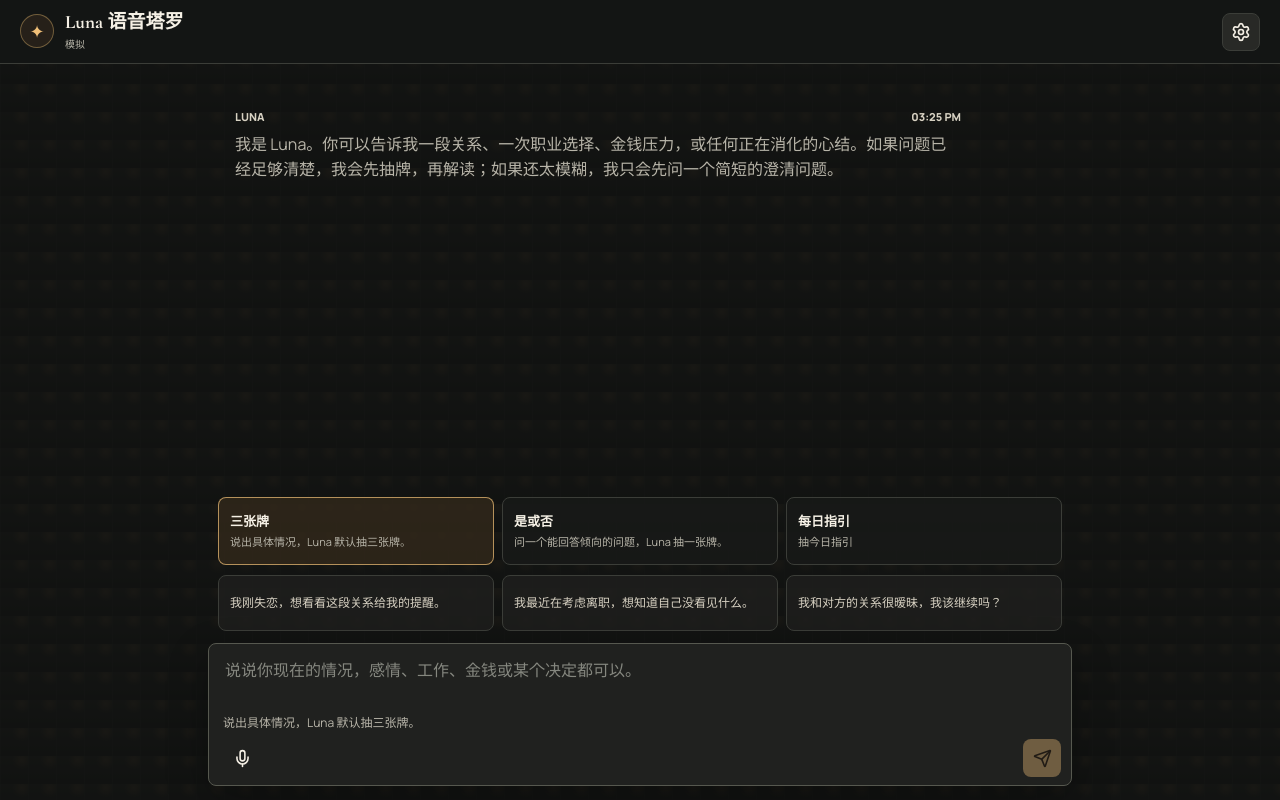
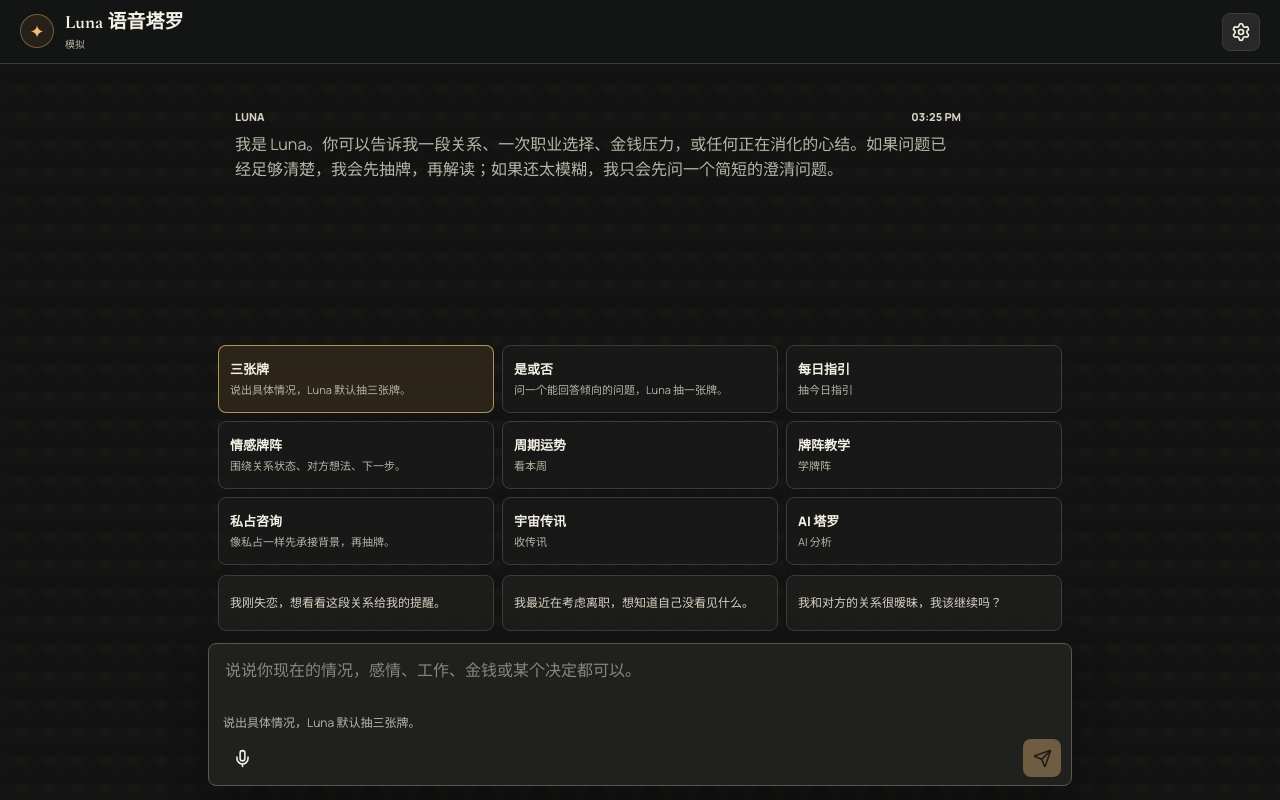
Before and after one commit to liuxianyi/tarot-voice-mvp, a Next.js app: page / in a window 1280 px wide. Built offline with nearby package versions, Linux system fonts and the light colour scheme.

Commit message:
Add expanded tarot reading modes

```diff
--- a/components/tarot-voice-app.tsx
+++ b/components/tarot-voice-app.tsx
@@ -28,11 +28,31 @@ const uiText = {
     classicMode: "三张牌",
     yesNoMode: "是或否",
     dailyMode: "每日指引",
+    relationshipMode: "情感牌阵",
+    forecastMode: "周期运势",
+    learningMode: "牌阵教学",
+    privateMode: "私占咨询",
+    messageMode: "宇宙传讯",
+    aiMode: "AI 塔罗",
     classicHint: "说出具体情况，Luna 默认抽三张牌。",
     yesNoHint: "问一个能回答倾向的问题，Luna 抽一张牌。",
     dailyHint: "不用输入问题，抽今天的一张指引。",
+    relationshipHint: "围绕关系状态、对方想法、下一步。",
+    forecastHint: "看本周、本月或某阶段的节奏。",
+    learningHint: "解释适合这个问题的牌阵和问法。",
+    privateHint: "像私占一样先承接背景，再抽牌。",
+    messageHint: "偏情绪陪伴和当下提醒。",
+    aiHint: "用更结构化的方式拆解问题。",
     dailyQuestion: "请为我抽一张今天的塔罗指引牌，看看我今天最需要留意什么，以及可以采取的一个行动。",
+    forecastQuestion: "请为我做一个本周塔罗运势，看看整体主题、需要留意的挑战，以及一个行动建议。",
+    learningQuestion: "请教我这个问题适合用什么塔罗牌阵，并给我一个简单可执行的问法。",
+    messageQuestion: "请给我一则当下的塔罗传讯，看看现在有什么正在靠近我，以及我需要如何安顿自己。",
+    aiQuestion: "请用 AI 塔罗的方式帮我结构化分析当前问题，先拆解关键变量，再抽牌给出反思建议。",
     dailyButton: "抽今日指引",
+    forecastButton: "看本周",
+    learningButton: "学牌阵",
+    messageButton: "收传讯",
+    aiButton: "AI 分析",
     eyebrow: "Luna 会先抽牌，再解读",
     title: "Luna 语音塔罗",
     spread: "牌阵",
@@ -104,11 +124,31 @@ const uiText = {
     classicMode: "Three cards",
     yesNoMode: "Yes or No",
     dailyMode: "Daily guide",
+    relationshipMode: "Relationship",
+    forecastMode: "Forecast",
+    learningMode: "Spread lesson",
+    privateMode: "Private reading",
+    messageMode: "Intuitive message",
+    aiMode: "AI tarot",
     classicHint: "Describe a specific situation. Luna draws three cards by default.",
     yesNoHint: "Ask one question with a clear leaning. Luna draws one card.",
     dailyHint: "No typing needed. Draw one card for today.",
+    relationshipHint: "Focus on the bond, their stance, and the next move.",
+    forecastHint: "Read the rhythm of this week, month, or phase.",
+    learningHint: "Learn which spread fits your question.",
+    privateHint: "Give context for a more consultative reading.",
+    messageHint: "A softer message for what is moving toward you.",
+    aiHint: "Structure the situation before drawing cards.",
     dailyQuestion: "Please draw one tarot card as my guidance for today. Show what I most need to notice today and one action I can take.",
+    forecastQuestion: "Please give me a tarot forecast for this week: the overall theme, the challenge to watch, and one action I can take.",
+    learningQuestion: "Teach me which tarot spread fits this question and give me a simple, practical wording I can use.",
+    messageQuestion: "Please give me an intuitive tarot message for this moment: what may be moving toward me and how I can steady myself.",
+    aiQuestion: "Use an AI tarot style to structure my current issue first, then draw cards and give reflective advice.",
     dailyButton: "Draw today",
+    forecastButton: "This week",
+    learningButton: "Teach me",
+    messageButton: "Receive",
+    aiButton: "Analyze",
     eyebrow: "Luna reads after the cards are drawn",
     title: "Luna Voice Tarot",
     spread: "Spread",
@@ -191,7 +231,52 @@ function createMessage(role: "user" | "assistant", content: string, source?: Mes
 }
 
 function spreadForMode(mode: ReadingMode, fallback: SpreadType): SpreadType {
-  return mode === "classic" ? fallback : "single-card";
+  if (mode === "yes-no" || mode === "daily" || mode === "message" || mode === "learning") {
+    return "single-card";
+  }
+
+  return mode === "classic" ? fallback : "three-card";
+}
+
+function defaultPromptForMode(mode: ReadingMode, text: Record<string, string | string[]>) {
+  if (mode === "daily") return text.dailyQuestion as string;
+  if (mode === "forecast") return text.forecastQuestion as string;
+  if (mode === "learning") return text.learningQuestion as string;
+  if (mode === "message") return text.messageQuestion as string;
+  if (mode === "ai") return text.aiQuestion as string;
+  return "";
+}
+
+function instructionForMode(mode: ReadingMode, language: LanguageStyle) {
+  const zh = {
+    classic: "模式：经典三张牌。围绕用户的具体处境抽牌，优先使用过去、现在、近期走向的结构。",
+    "yes-no": "模式：是或否。用户需要一个倾向性回答。抽单张牌，给出偏是、偏否或暂不清晰的反思性倾向，不要做确定预言。",
+    daily: "模式：每日指引。抽单张牌，聚焦今天最需要留意的主题和一个可执行行动。",
+    relationship: "模式：情感牌阵。抽三张牌，聚焦关系现状、对方或互动中的隐藏信号、用户下一步建议。",
+    forecast: "模式：周期运势。抽三张牌，聚焦整体主题、挑战、行动建议。避免绝对预测。",
+    learning: "模式：牌阵教学。优先教学，不要神秘化。可抽单张牌作为示例，并说明适合的牌阵、提问方式和使用边界。",
+    private: "模式：私占咨询。像一对一咨询一样承接背景。如果信息足够具体，抽三张牌并给出细致但简洁的解读；如果太空泛，只问一个澄清问题。",
+    message: "模式：宇宙传讯。抽单张牌，语气更安抚，聚焦当下情绪、正在靠近的主题和自我安顿。不要宣称超自然确定性。",
+    ai: "模式：AI 塔罗。先结构化拆解用户问题的关键变量，再抽三张牌做反思性建议。保持温暖，不要显得机械。"
+  } satisfies Record<ReadingMode, string>;
+  const en = {
+    classic: "Mode: classic three-card reading. Use the user's specific situation and prefer a past, present, near-future structure.",
+    "yes-no": "Mode: yes-or-no. The user wants a leaning. Draw one card and answer as leaning yes, leaning no, or not clear yet. Do not claim certainty.",
+    daily: "Mode: daily guidance. Draw one card for what to notice today and one practical action.",
+    relationship: "Mode: relationship spread. Draw three cards for the current bond, hidden signal in the interaction, and the user's next step.",
+    forecast: "Mode: period forecast. Draw three cards for overall theme, challenge, and action. Avoid absolute prediction.",
+    learning: "Mode: spread lesson. Prioritize teaching. You may draw one example card and explain the fitting spread, wording, and boundaries.",
+    private: "Mode: private consultation. Hold the user's context like a one-on-one reading. Draw three cards if specific enough, otherwise ask one clarifier.",
+    message: "Mode: intuitive message. Draw one card with a soothing tone, focused on the present emotional theme and self-grounding. Do not claim supernatural certainty.",
+    ai: "Mode: AI tarot. First structure the key variables in the user's issue, then draw three cards for reflective advice. Stay warm, not mechanical."
+  } satisfies Record<ReadingMode, string>;
+
+  return language === "zh" ? zh[mode] : en[mode];
+}
+
+function requestTextForMode(userText: string, mode: ReadingMode, language: LanguageStyle) {
+  const label = language === "zh" ? "用户问题" : "User question";
+  return `${instructionForMode(mode, language)}\n\n${label}: ${userText}`;
 }
 
 function formatTime(iso: string) {
@@ -490,8 +575,19 @@ export function TarotVoiceApp() {
   const listRef = useRef<HTMLDivElement | null>(null);
   const t = uiText[language];
   const quickPrompts = t.quickPrompts as string[];
-  const selectedModeHint =
-    readingMode === "yes-no" ? (t.yesNoHint as string) : readingMode === "daily" ? (t.dailyHint as string) : (t.classicHint as string);
+  const readingModes = [
+    { mode: "classic", label: t.classicMode, hint: t.classicHint },
+    { mode: "yes-no", label: t.yesNoMode, hint: t.yesNoHint },
+    { mode: "daily", label: t.dailyMode, hint: t.dailyButton },
+    { mode: "relationship", label: t.relationshipMode, hint: t.relationshipHint },
+    { mode: "forecast", label: t.forecastMode, hint: t.forecastButton },
+    { mode: "learning", label: t.learningMode, hint: t.learningButton },
+    { mode: "private", label: t.privateMode, hint: t.privateHint },
+    { mode: "message", label: t.messageMode, hint: t.messageButton },
+    { mode: "ai", label: t.aiMode, hint: t.aiButton }
+  ] satisfies Array<{ mode: ReadingMode; label: string | string[]; hint: string | string[] }>;
+  const selectedMode = readingModes.find((item) => item.mode === readingMode) || readingModes[0];
+  const selectedModeHint = selectedMode.hint as string;
 
   useEffect(() => {
     messagesRef.current = messages;
@@ -648,7 +744,7 @@ export function TarotVoiceApp() {
         },
         body: JSON.stringify({
           history: messagesRef.current,
-          userMessage: text,
+          userMessage: requestTextForMode(text, requestedMode, language),
           spreadType: spreadForMode(requestedMode, spreadType),
           tone,
           language,
@@ -752,12 +848,7 @@ export function TarotVoiceApp() {
 
   function changeReadingMode(nextMode: ReadingMode) {
     setReadingMode(nextMode);
-
-    if (nextMode === "classic") {
-      setSpreadType("three-card");
-    } else {
-      setSpreadType("single-card");
-    }
+    setSpreadType(spreadForMode(nextMode, "three-card"));
   }
 
   return (
@@ -807,37 +898,31 @@ export function TarotVoiceApp() {
         </div>
 
         <div className="reading-modes" aria-label={t.readingModesLabel as string}>
+          {readingModes.map((item) => {
+            const defaultPrompt = defaultPromptForMode(item.mode, t);
+            const canAutoSubmit = Boolean(defaultPrompt);
+
+            return (
               <button
-            className={readingMode === "classic" ? "reading-mode active" : "reading-mode"}
-            onClick={() => changeReadingMode("classic")}
-            type="button"
-          >
-            <strong>{t.classicMode}</strong>
-            <span>{t.classicHint}</span>
-          </button>
-          <button
-            className={readingMode === "yes-no" ? "reading-mode active" : "reading-mode"}
-            onClick={() => changeReadingMode("yes-no")}
-            type="button"
-          >
-            <strong>{t.yesNoMode}</strong>
-            <span>{t.yesNoHint}</span>
-          </button>
-          <button
-            className={readingMode === "daily" ? "reading-mode active" : "reading-mode"}
+                className={readingMode === item.mode ? "reading-mode active" : "reading-mode"}
                 disabled={isThinking}
+                key={item.mode}
                 onClick={() => {
-              changeReadingMode("daily");
-              void submitTurn(t.dailyQuestion as string, "text", "daily");
+                  changeReadingMode(item.mode);
+                  if (canAutoSubmit) {
+                    void submitTurn(defaultPrompt, "text", item.mode);
+                  }
                 }}
                 type="button"
               >
-            <strong>{t.dailyMode}</strong>
-            <span>{t.dailyButton}</span>
+                <strong>{item.label}</strong>
+                <span>{item.hint}</span>
               </button>
+            );
+          })}
         </div>
 
-        {messages.length <= 1 && readingMode !== "daily" ? (
+        {messages.length <= 1 && !defaultPromptForMode(readingMode, t) ? (
           <div className="starter-prompts" aria-label={t.quickPromptsLabel as string}>
             {quickPrompts.slice(0, 3).map((prompt) => (
               <button key={prompt} onClick={() => setDraft(prompt)} type="button">{prompt}</button>
@@ -861,7 +946,7 @@ export function TarotVoiceApp() {
                 }
               }
             }}
-            placeholder={readingMode === "daily" ? (t.dailyQuestion as string) : (t.questionPlaceholder as string)}
+            placeholder={defaultPromptForMode(readingMode, t) || (t.questionPlaceholder as string)}
             rows={2}
             value={draft}
           />
@@ -880,9 +965,9 @@ export function TarotVoiceApp() {
             <button
               aria-label={t.send as string}
               className="send-button"
-              disabled={(!draft.trim() && readingMode !== "daily") || isThinking}
+              disabled={(!draft.trim() && !defaultPromptForMode(readingMode, t)) || isThinking}
               onClick={() => {
-                const text = readingMode === "daily" && !draft.trim() ? (t.dailyQuestion as string) : draft;
+                const text = !draft.trim() ? defaultPromptForMode(readingMode, t) : draft;
                 void submitTurn(text, "text", readingMode);
                 setDraft("");
               }}
--- a/lib/tarot.ts
+++ b/lib/tarot.ts
@@ -544,6 +544,17 @@ const reflectiveKeywords = [
   "每日",
   "指引",
   "是否",
+  "周期",
+  "运势",
+  "本周",
+  "本月",
+  "牌阵",
+  "私占",
+  "咨询",
+  "传讯",
+  "宇宙",
+  "ai",
+  "结构化",
   "yes",
   "no",
   "焦虑",
```
Also changed, not shown: lib/types.ts (+10 -1 lines). Lines whose indentation alone changed are shown as unchanged.
